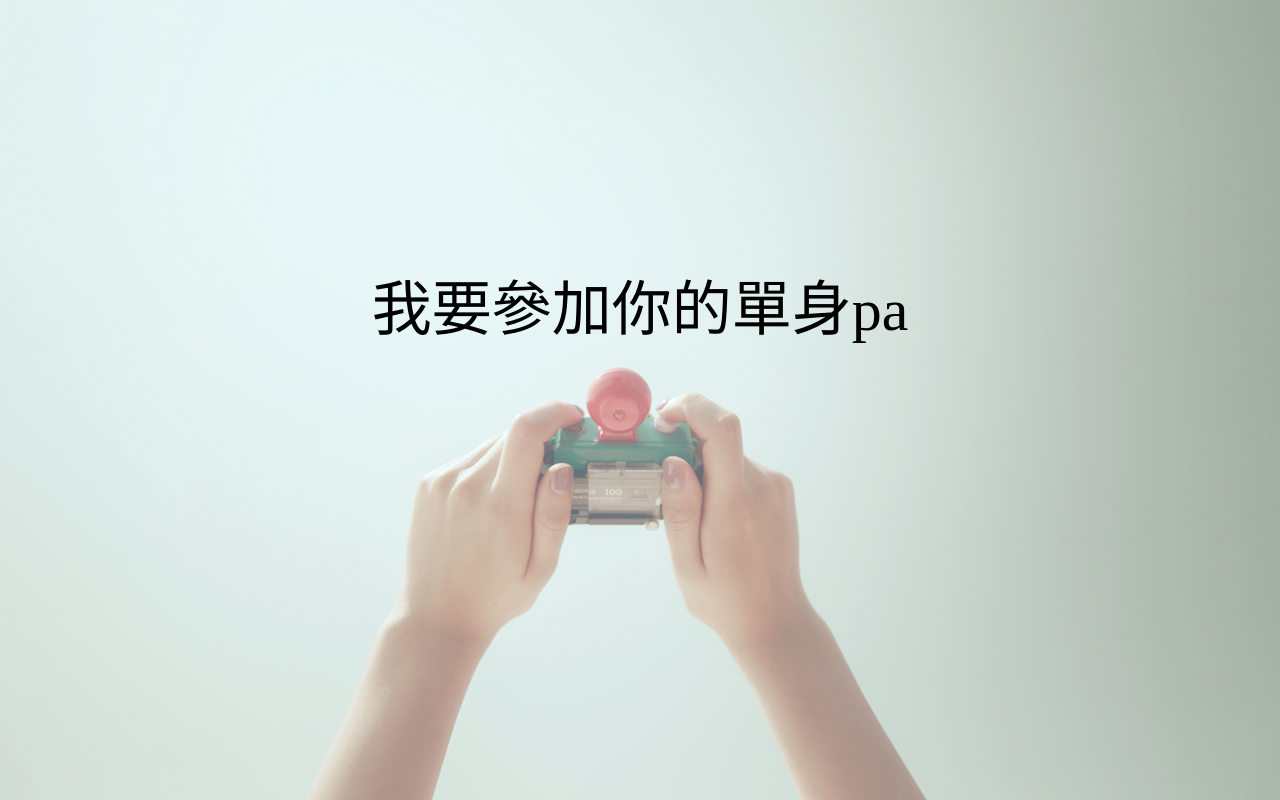
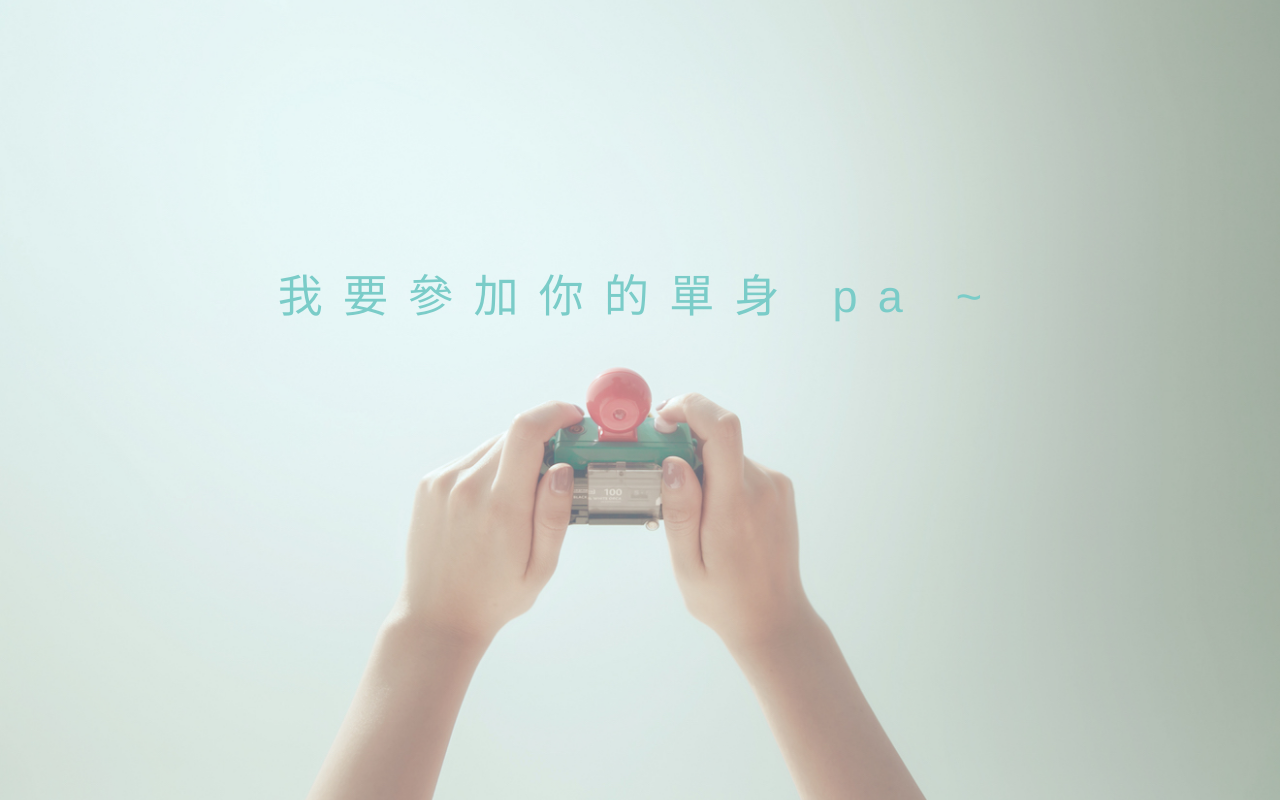
Before and after one commit to mpizza/pnpwedding, a plain HTML site: page index.html in a window 1280 px wide. Drawn offline with Linux system fonts and the light colour scheme.

Commit message:
change font style. Thanks for Vit's help.

```diff
--- a/css/main.css
+++ b/css/main.css
@@ -3,6 +3,7 @@ html, body {
   margin: 0px;
   width: 100%;
   height: 100%;
+  font-family: Helvetica,"Microsoft JhengHei","Apple LiGothic Medium", Arial, sans-serif ;
 }
 
 body {
@@ -30,7 +31,9 @@ body {
   display: block;
   margin-top: 160px;
   margin-left: auto;
-  font-size: 60px;
   text-align: center;
   animation-duration: 2s;
+  font-size: 45px;
+  color: #7accc8;
+  letter-spacing: 0.45em;
 }
--- a/js/main.js
+++ b/js/main.js
@@ -1,14 +1,14 @@
-var message = ['我要參加你的單身pa', 'X~~你是我的最後一道防線怎麼就這樣結婚了!!',
-                '我想看你跳舞', '新人可以跳小蘋果出場嗎？',
-                '希望有很多肉很多肉，噗', '落葉飄出場吧!!!!', '我要爆乳!!!!!!',
+var message = ['我要參加你的單身 pa ~', 'X~~你是我的最後一道防線怎麼就這樣結婚了！！',
+                '我想看你跳舞。', '新人可以跳小蘋果出場嗎？',
+                '希望有很多肉很多肉，噗~', '落葉飄出場吧！！！', '我要爆乳！！！',
                 '축하해요~~~ 세상에서 가장 예쁘고 행복한 부부가 되길 바랍니다...',
-                '十道菜都想要碳烤三明治',
-                '愛護地球少吃魚翅 QQ', '希望有油飯！！！', '十道菜都不要有魚翅!!! ',
+                '十道菜都想要碳烤三明治。',
+                '愛護地球少吃魚翅 QQ', '希望有油飯！！！', '十道菜都不要有魚翅！！！',
                 '看新郎跳肚皮舞', '十道菜都有炸湯圓當配菜',
-                '不要魚翅', '我要坐單身型男桌！', '我想要喝可樂和鹹酥雞。',
-                '申請騎海豚前往飯店', '我想喝可樂～', '恭喜不合理哥!!!',
-                'PY 你綁定了！恭喜啦XD', '蓋瑞用力！',
-                '阿捏哈say呦~', '愛護地球少吃魚翅 QQ', '可以十道都是油飯嗎?'];
+                '不要魚翅。', '我要坐單身型男桌！', '我想要喝可樂和鹹酥雞。',
+                '申請騎海豚前往飯店。', '我想喝可樂 ～', '恭喜不合理哥！！！',
+                'PY 你綁定了！恭喜啦 XD', '蓋瑞用力！',
+                '阿捏哈 say 呦 ~', '愛護地球少吃魚翅 QQ', '可以十道都是油飯嗎?'];
 
 (function (win) {
   'use strict';
```
